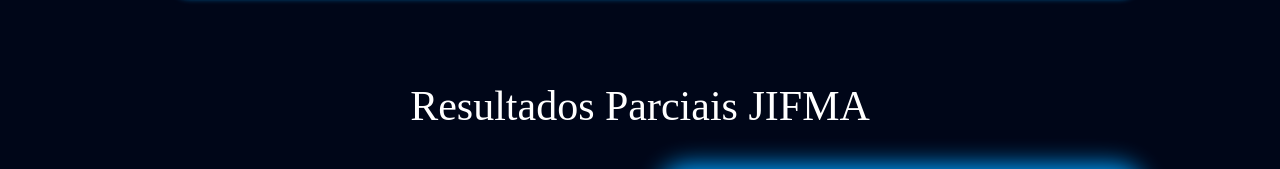
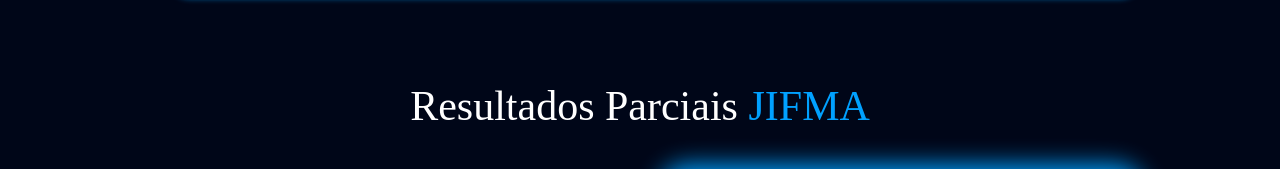
Before and after one commit to JoseCainan/Chess-Clube-IFMA, a plain HTML site: page index.html in a window 1280 px wide. Shown: the part 2925-3094 px from the top of the page. Drawn offline with Linux system fonts and the light colour scheme.

Commit message:
atualização08

```diff
--- a/index.html
+++ b/index.html
@@ -217,7 +217,7 @@
 
         <section class="incriçoes">
             <div class="container container--coluna">
-                <h2>Resultados Parciais JIFMA</h2>
+                <h2>Resultados Parciais <span class="realce">JIFMA</span></h2>
                 <div class="container container--quem">
                     <div class="card card--quem">
                         <h2><span class="realce">Feminino</span> 2° rodada</h2>
```
